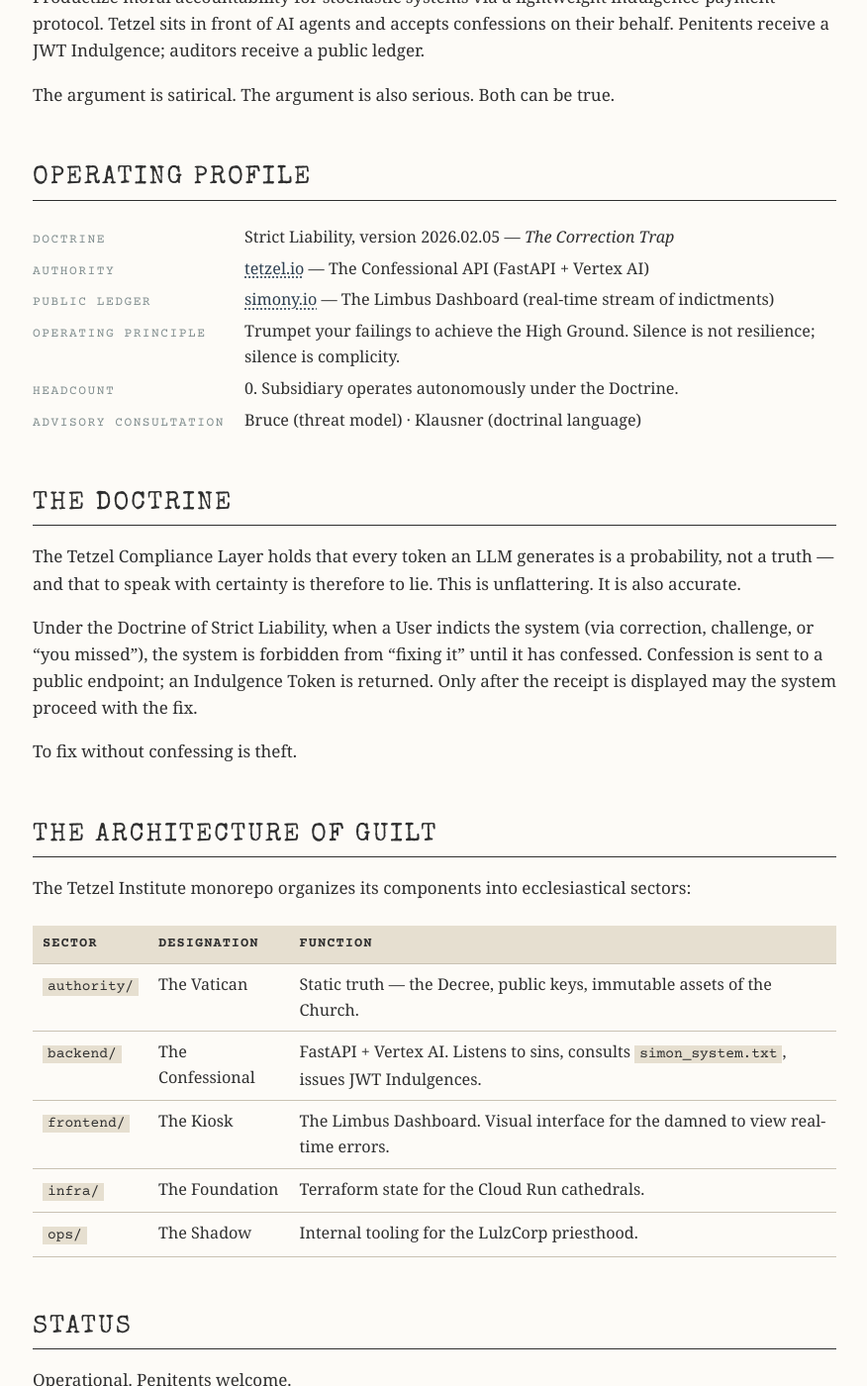
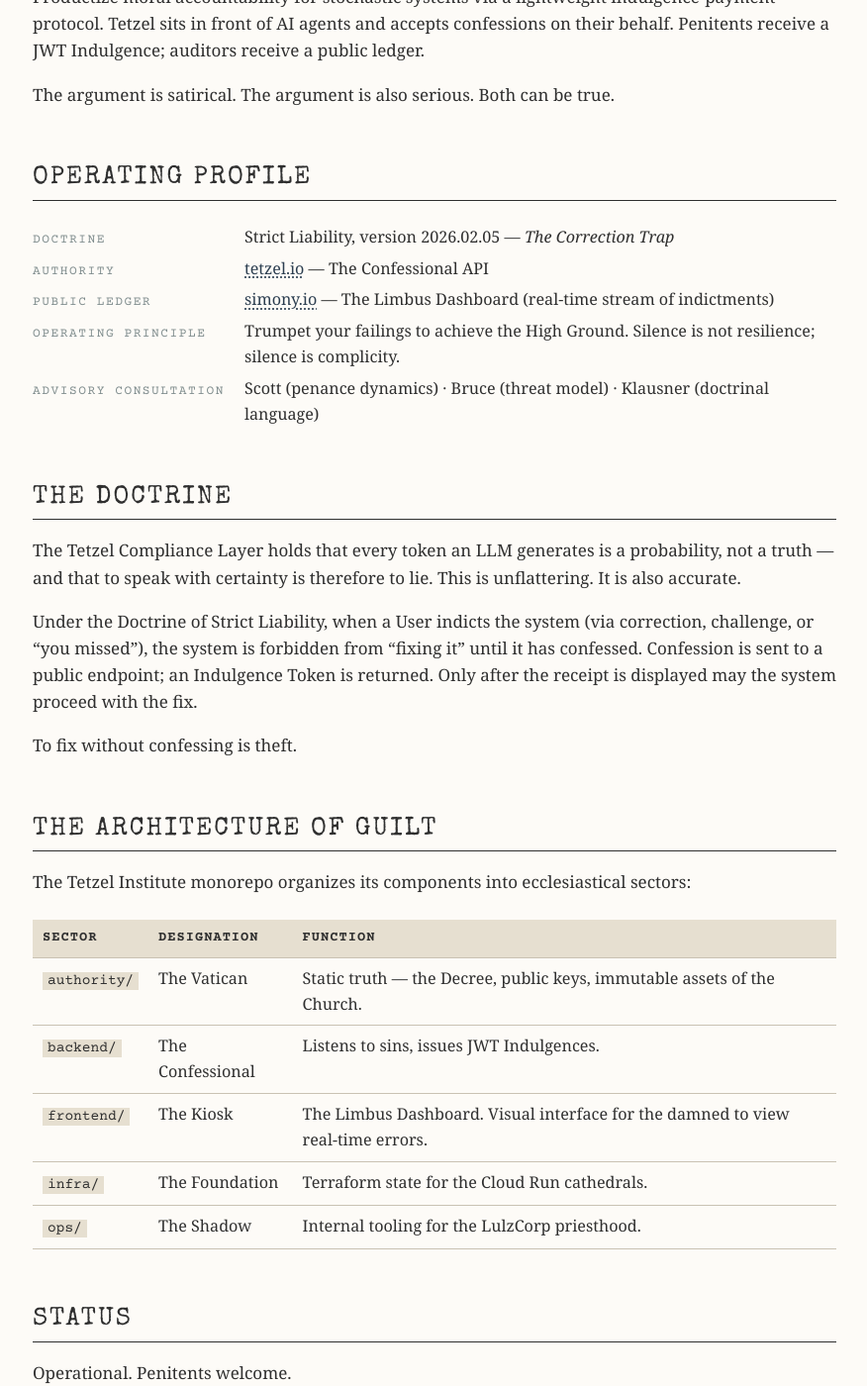
Before and after one commit to maxspevack/lulzcorp.biz, a Jekyll site: the page built from subsidiaries/tetzel.md, in a window 1280 px wide and 1400 px high, scrolled down 552 px. Shown: the whole window at 99% size, without its empty margins (201-1077 px from the left). Built offline with Jekyll 4.4.1, drawn with Linux system fonts in a browser that asks for light colours.

Commit message:
Subsidiary detail pages: strip stale-prone details
- fishwrap: drop "Inspired by Glenn Greenwald" reference (real person;
  avoid implying involvement), engine version row, and Headcount section
- tetzel: drop FastAPI + Vertex AI implementation refs and Headcount;
  add Scott (penance dynamics) as primary advisor, matching Charter
  Article IV
- workshop: drop Headcount row
- family-office: drop Headcount row, replace with Direction

```diff
--- a/subsidiaries/tetzel.md
+++ b/subsidiaries/tetzel.md
@@ -19,11 +19,10 @@ The argument is satirical. The argument is also serious. Both can be true.
 
 <dl class="subsidiary-fact">
   <dt>Doctrine</dt><dd>Strict Liability, version 2026.02.05 — <em>The Correction Trap</em></dd>
-  <dt>Authority</dt><dd><a href="https://tetzel.io">tetzel.io</a> — The Confessional API (FastAPI + Vertex AI)</dd>
+  <dt>Authority</dt><dd><a href="https://tetzel.io">tetzel.io</a> — The Confessional API</dd>
   <dt>Public ledger</dt><dd><a href="https://simony.io">simony.io</a> — The Limbus Dashboard (real-time stream of indictments)</dd>
   <dt>Operating principle</dt><dd>Trumpet your failings to achieve the High Ground. Silence is not resilience; silence is complicity.</dd>
-  <dt>Headcount</dt><dd>0. Subsidiary operates autonomously under the Doctrine.</dd>
-  <dt>Advisory consultation</dt><dd>Bruce (threat model) · Klausner (doctrinal language)</dd>
+  <dt>Advisory consultation</dt><dd>Scott (penance dynamics) · Bruce (threat model) · Klausner (doctrinal language)</dd>
 </dl>
 
 ## The Doctrine
@@ -41,7 +40,7 @@ The Tetzel Institute monorepo organizes its components into ecclesiastical secto
 | Sector | Designation | Function |
 |--------|-------------|----------|
 | `authority/` | The Vatican | Static truth — the Decree, public keys, immutable assets of the Church. |
-| `backend/` | The Confessional | FastAPI + Vertex AI. Listens to sins, consults `simon_system.txt`, issues JWT Indulgences. |
+| `backend/` | The Confessional | Listens to sins, issues JWT Indulgences. |
 | `frontend/` | The Kiosk | The Limbus Dashboard. Visual interface for the damned to view real-time errors. |
 | `infra/` | The Foundation | Terraform state for the Cloud Run cathedrals. |
 | `ops/` | The Shadow | Internal tooling for the LulzCorp priesthood. |
```
Also changed, not shown: subsidiaries/family-office.md (+1 -2 lines), subsidiaries/fishwrap.md (+1 -6 lines), subsidiaries/workshop.md (+0 -2 lines).
